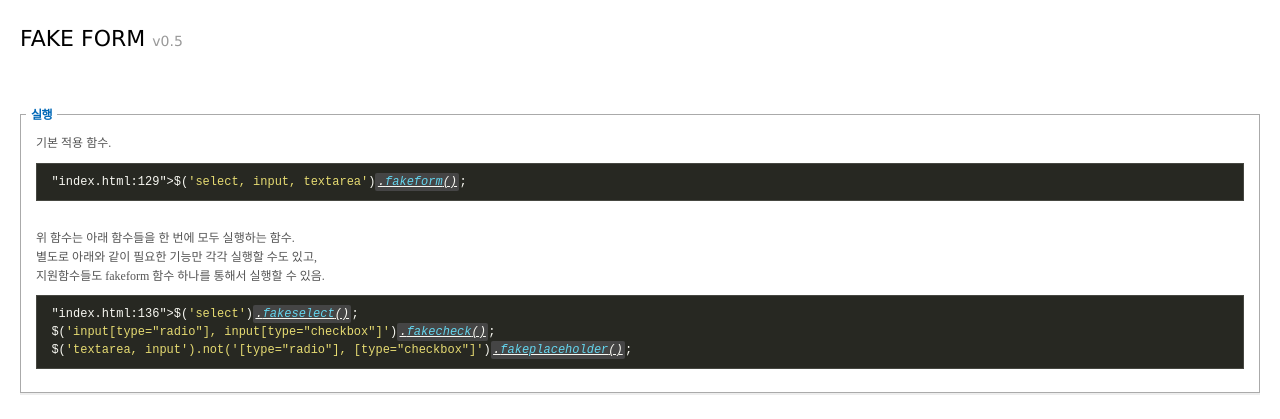
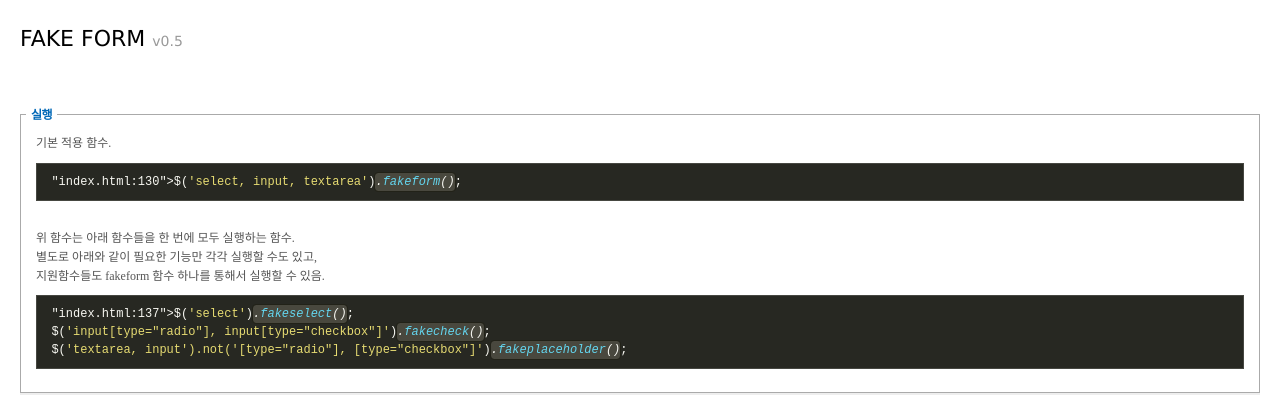
Before and after one commit to play1020/jquery-fakeform, a plain HTML site: page index.html in a window 1280 px wide. Shown: the top 419 px of the page. Drawn offline with nearby package versions, Linux system fonts and the light colour scheme.

Commit message:
update guide(index.html)

```diff
--- a/index.html
+++ b/index.html
@@ -4,6 +4,7 @@
 
 <title> fake form with jquery </title>
 <meta http-equiv="Content-Type" content="text/html; charset=utf-8">
+<meta http-equiv="X-UA-Compatible" content="IE=edge, chrome=1" />
 
 <script src="https://code.jquery.com/jquery-1.11.2.min.js"></script>
 <script src="./jquery-fakeform-0.5.js"></script>
@@ -111,7 +112,7 @@ pre code .string,
 pre code .string * { color: #e6db72; }
 pre code .comment,
 pre code .comment * { color: #6c6d5e; }
-pre code .focus { font-style: italic; text-decoration: underline; padding: 0 0.2em; border-radius: 2px; background: #454545; display: inline-block; }
+pre code .focus { font-style: italic; -text-decoration: underline; border-radius: 3px; background: #49483e; display: inline-block; outline: 1px solid #222218; }
 
 </style>
 </head>
@@ -996,14 +997,15 @@ $('button.codes').each(function() {
 
 // syntax highlight
 function highlight() {
-	var type = this.getAttribute('data-type');
+	var type = this.getAttribute('data-type'),
+		innerhtml = this.innerHTML;
 	if (type == 'html') {
-		this.innerHTML = this.innerHTML
+		innerhtml = innerhtml
 			.replace(/([a-z-]+)=("[^"]*")/gm, '<span class="attribute">$1</span>=<span class="attributevalue">$2</span>')
 			.replace(/&lt;([a-z]+)/igm, '&lt;<span class="tag">$1</span>')
 			.replace(/&lt;\/([a-z]+)/igm, '&lt;/<span class="tag">$1</span>')
 	} else if (type == 'js') {
-		this.innerHTML = this.innerHTML
+		innerhtml = innerhtml
 			.replace(/"(.+)"/gm, '<span class="string">\"$1\"</span>')
 			.replace(/'(.+)'/gm, '<span class="string">\'$1\'</span>')
 			.replace(/var( |\n)/gm, '<span class="functionvar">var$1</span>')
@@ -1013,11 +1015,12 @@ function highlight() {
 			.replace(/(true|false)/gm, '<span class="boolean">$1</span>')
 			.replace(/(function) (.+)\((.+)?\)/gm, '<span class="functionvar">$1</span> <span class="functionname">$2</span>(<span class="functionargument">$3</span>)')
 			.replace(/(\/\/.+)$/gm, '<span class="comment">$1</span>')
-			.replace(/(\/\*(?!\*\/)[^]+\*\/)/gm, '<span class="comment">$1</span>');
+			.replace(/(\/\*(?!\*\/)[^ㅴ]+\*\/)/gm, '<span class="comment">$1</span>');
 	}
-	this.innerHTML = this.innerHTML
+	this.innerHTML = innerhtml
 			.replace(/\[\[(.+)\]\]/gm, '<span class="focus">$1</span>')
-			.replace(/\t/gm, '    ');
+			.replace(/\t/gm, '    ')
+			.replace(/\n\r/g, '<br>');
 }
 $('pre').each(highlight);
 </script>
```
